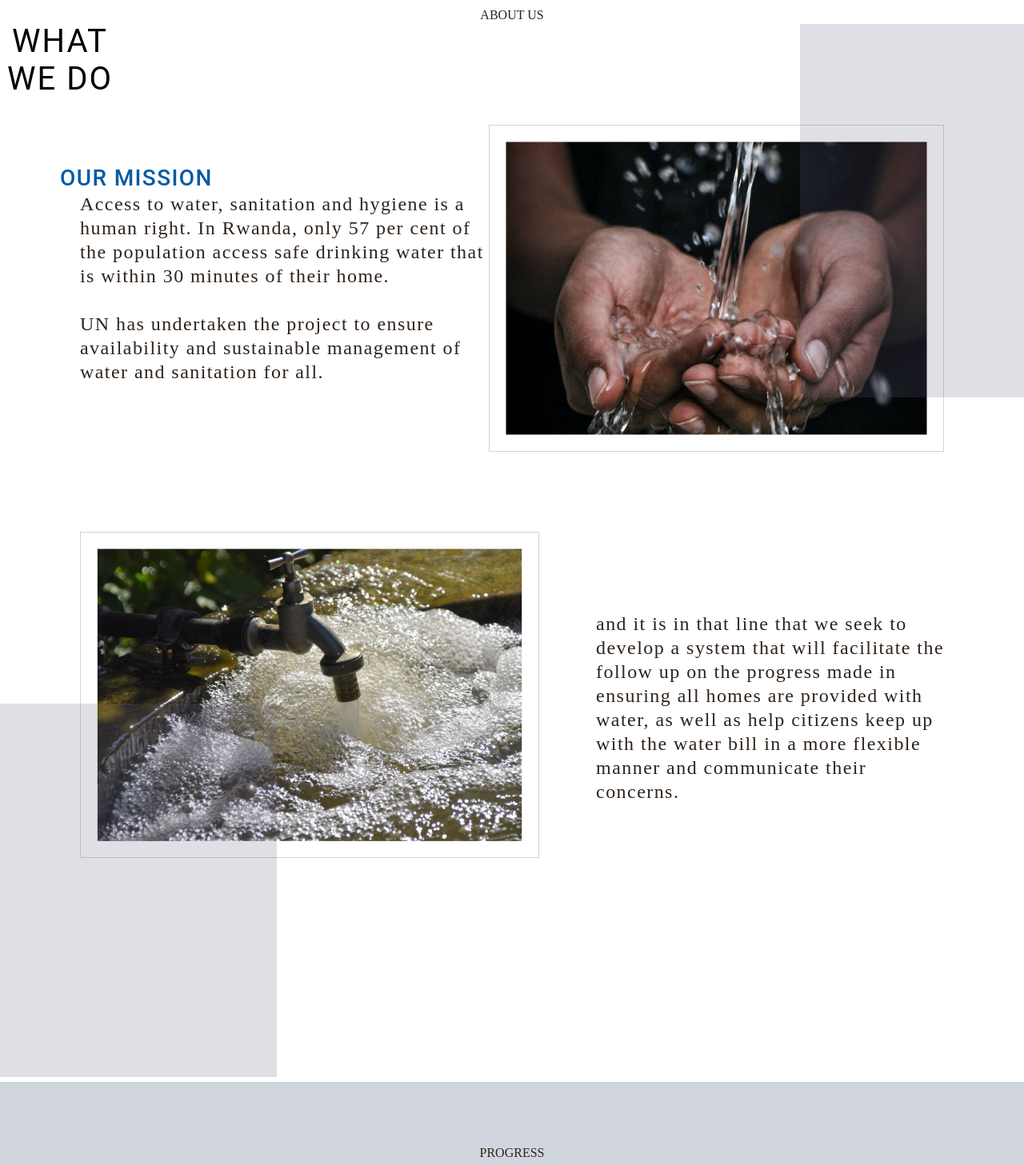
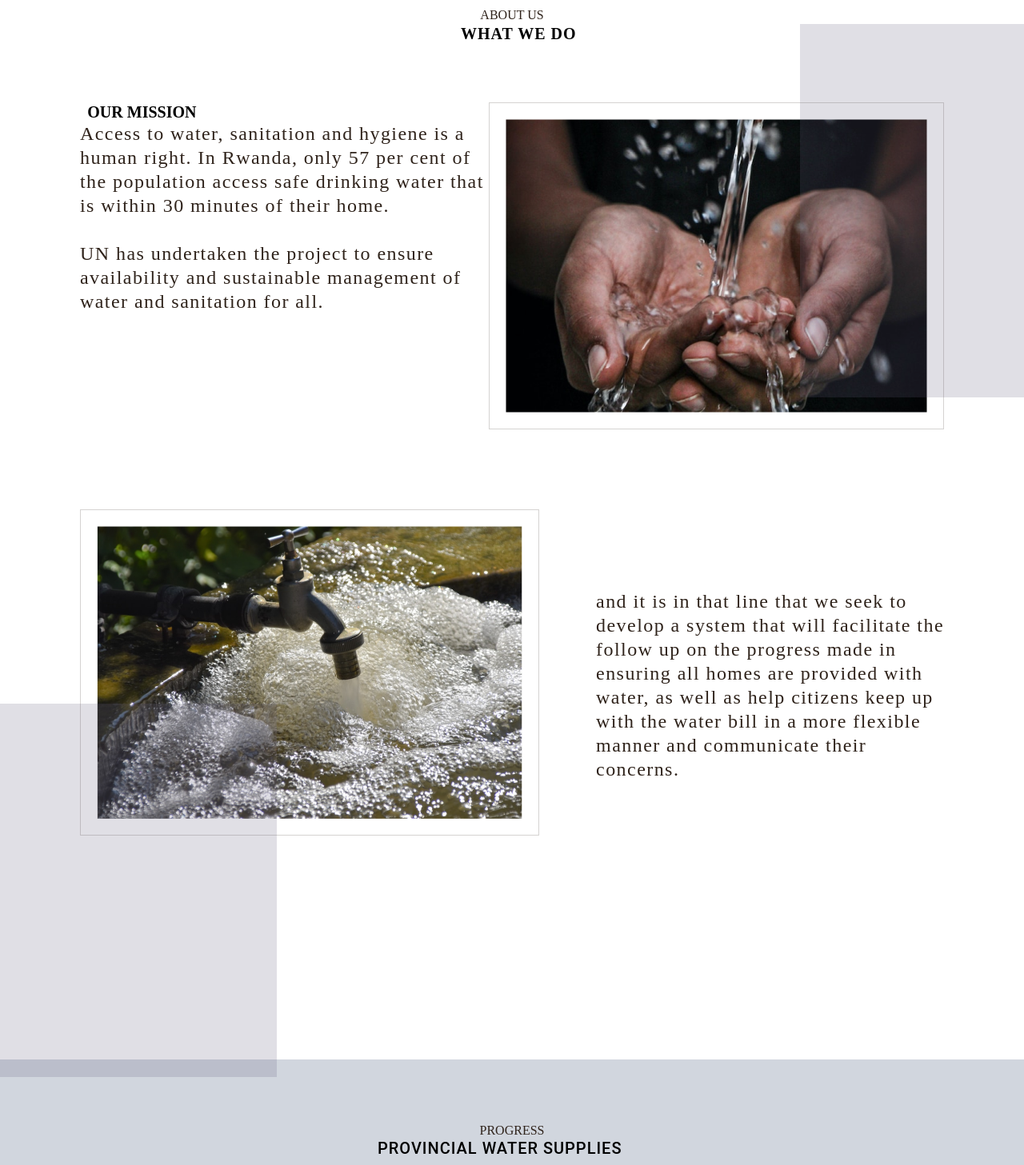
Before and after one commit to Bigizi/Solvit-Pro-2, a React (Create React App) app: page / in a window 1280 px wide. Shown: the part 620-2077 px from the top of the page at 80% size. Built offline with nearby package versions, Linux system fonts and the light colour scheme.

Commit message:
Landing page updated

```diff
--- a/src/UI/Components/Pages/Home.css
+++ b/src/UI/Components/Pages/Home.css
@@ -29,6 +29,27 @@
     text-transform: capitalize;
 
     color: #FFFFFF;
+}
+#what{
+    position: absolute;
+    left: 45%;
+    font-family: 'Source Sans 3';
+    font-style: normal;
+    font-weight: 600;
+    font-size: 20px;
+    line-height: 103px;
+    display: flex;
+    align-items: center;
+    text-align: center;
+    text-transform: capitalize;
+    color: black;
+}
+#progre{
+    color: black;
+    font-size: 20px;
+    /* left: 50%; */
+    margin-left: 180px;
+    margin-top: -8px;
 }
 #h1{
     position: absolute;
@@ -120,7 +141,14 @@
     margin-top: 100px;
 
 }
-
+#mission{
+    color: black;
+    font-family: 'Source Sans 3';
+    font-style: normal;
+    font-weight: 600;
+    font-size: 20px;
+    margin-left: -350px;
+}
 .Body_center h2{
     text-align: left;
     font-family: 'Roboto';
--- a/src/UI/Components/Pages/Home.js
+++ b/src/UI/Components/Pages/Home.js
@@ -27,11 +27,11 @@ return (
 <div className='Body_center'>
 
 <p>ABOUT US</p>
-<h1>WHAT WE DO</h1>
+<h1 id='what'>WHAT WE DO</h1>
 
 <div className="body1">
 <div className="body1-text">
-<h2>OUR MISSION</h2>
+<h id='mission'>OUR MISSION</h>
 <p id='p2'>
 Access to water, sanitation and hygiene is a<br/>
 human right. In Rwanda, only 57 per cent of <br/>
@@ -67,7 +67,7 @@ concerns.
 <div className="cards_body" id='cards_body_orgy'>
 <div>
 <p>PROGRESS<br/></p>
-<h1>PROVINCIAL WATER SUPPLIES</h1>
+<h2 id='progre'>PROVINCIAL WATER SUPPLIES</h2>
 </div>
 
 <div className='cards'>
```
